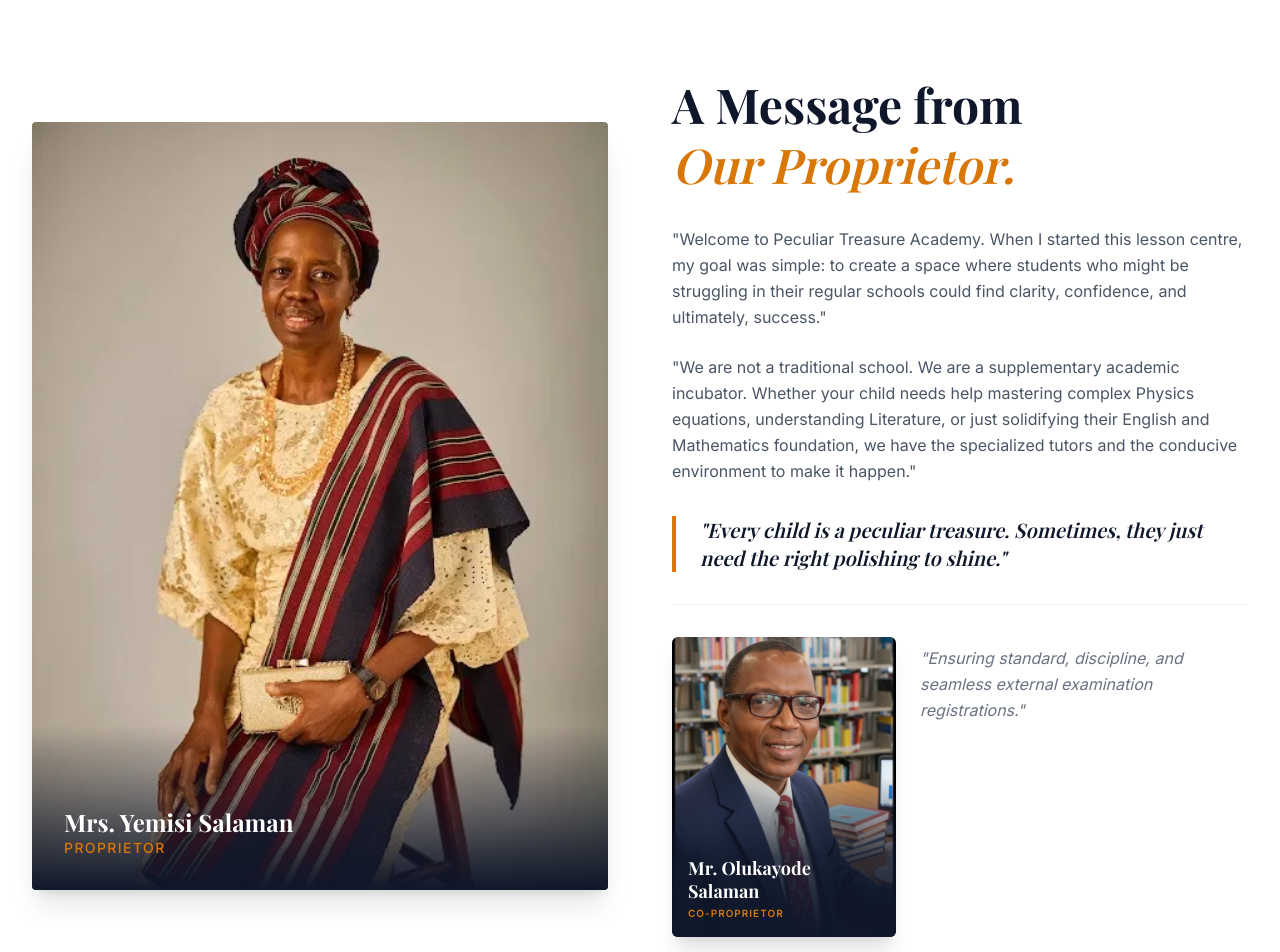
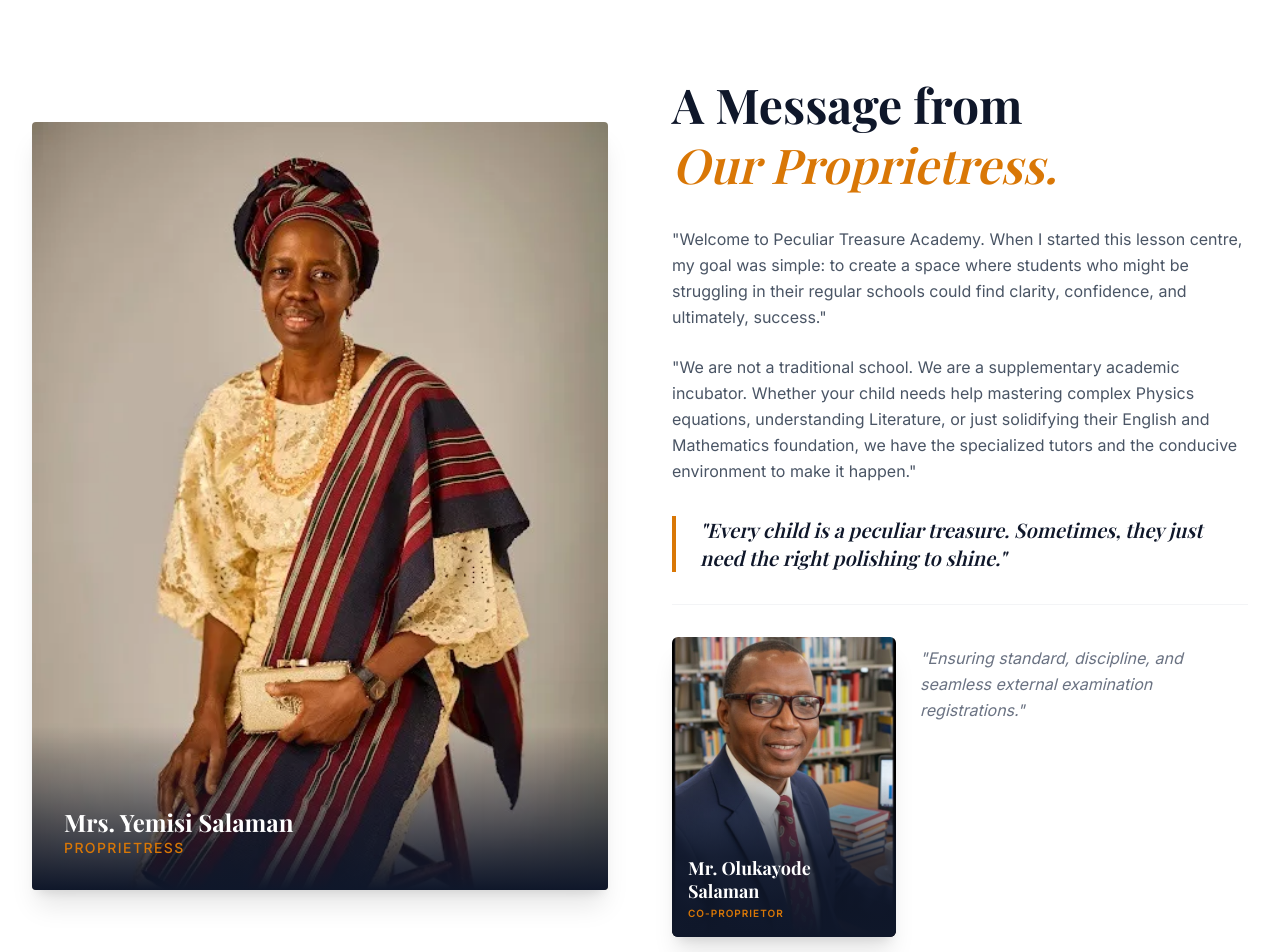
Before and after one commit to DavidDeez/peculiar_treasure_academy, a React (Vite) app: page / in a window 1280 px wide. Shown: the part 1220-2172 px from the top of the page. Built offline with nearby package versions, Linux system fonts and the light colour scheme; no server answers; a web font is replaced by a local one.

Commit message:
Change Mrs. Salaman title to Proprietress

```diff
--- a/src/components/About.tsx
+++ b/src/components/About.tsx
@@ -10,18 +10,18 @@
           <div className="relative group overflow-hidden rounded-sm shadow-xl">
             <img
               src="/images/mrs_salaman.webp"
-              alt="Mrs. Salaman, Proprietor"
+              alt="Mrs. Yemisi Salaman, Proprietress"
               className="w-full h-auto aspect-[3/4] object-cover transition-transform duration-700 group-hover:scale-105"
             />
             <div className="absolute bottom-0 left-0 right-0 bg-gradient-to-t from-brand-dark to-transparent p-8 pt-20">
               <h3 className="text-white text-2xl font-serif font-bold">Mrs. Yemisi Salaman</h3>
-              <p className="text-brand-gold text-sm tracking-widest uppercase font-medium">Proprietor</p>
+              <p className="text-brand-gold text-sm tracking-widest uppercase font-medium">Proprietress</p>
             </div>
           </div>
 
           <div>
             <h2 className="text-4xl md:text-5xl font-bold leading-tight mb-8 text-brand-dark">
-              A Message from <br/><span className="italic font-light text-brand-gold">Our Proprietor.</span>
+              A Message from <br/><span className="italic font-light text-brand-gold">Our Proprietress.</span>
             </h2>
             <div className="prose prose-lg text-gray-600">
               <p className="mb-6 leading-relaxed">
--- a/src/components/Features.tsx
+++ b/src/components/Features.tsx
@@ -111,7 +111,7 @@
                 Premium Home Lessons
               </h3>
               <p className="text-gray-400 text-xs md:text-sm leading-relaxed mb-4 max-w-sm">
-                Experience highly focused, exclusive learning directly at the Proprietor's residence. We guarantee zero distractions and maximum concentration.
+                Experience highly focused, exclusive learning directly at the Proprietress's residence. We guarantee zero distractions and maximum concentration.
               </p>
               <a href="#contact" className="inline-flex items-center text-[10px] md:text-xs font-bold uppercase tracking-widest text-brand-gold hover:text-white transition-colors">
                 Request Slot &rarr;
```
